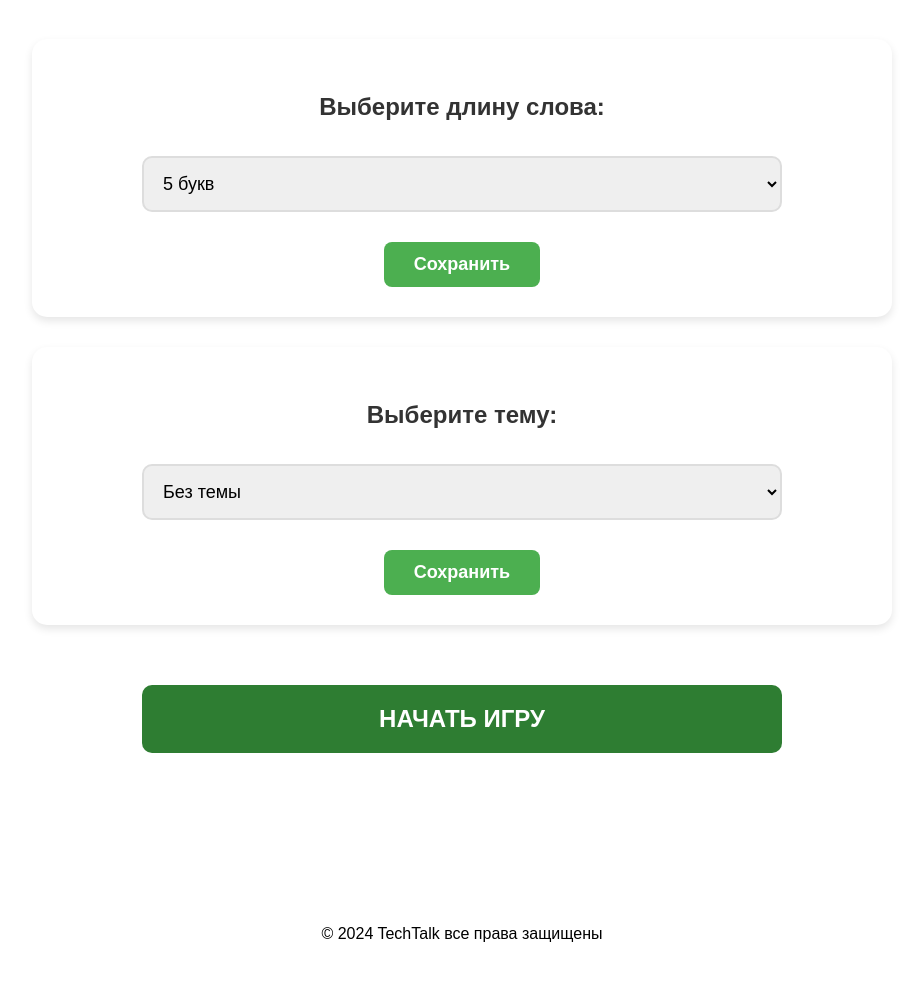
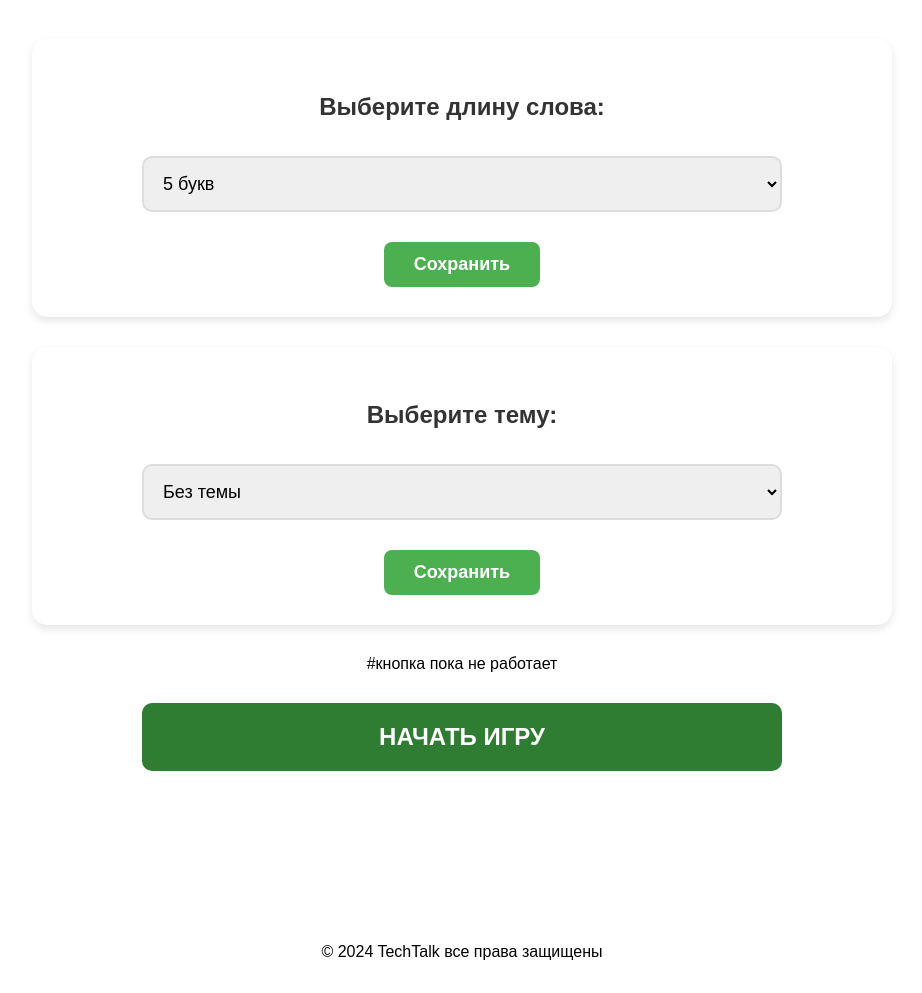
Before and after one commit to dany-simonov/TechTalk, a Flask app: page /game in a window 1280 px wide. Shown: the part 214-1207 px from the top of the page, without its empty margins (178-1100 px from the left). Before the commit the page ends 1156 px from the top, so only its background shows below. Run offline with Flask 3, Linux system fonts and the light colour scheme.

Commit message:
not a significant commit

```diff
--- a/techtalk/templates/pregame_ru.html
+++ b/techtalk/templates/pregame_ru.html
@@ -28,7 +28,7 @@
         </select>
         <button class="save-btn">Сохранить</button>
     </div>
-
+#кнопка пока не работает
     <button class="start-game-btn" onclick="startGame()">Начать игру</button>
 </div>
 {% endblock %}
```
